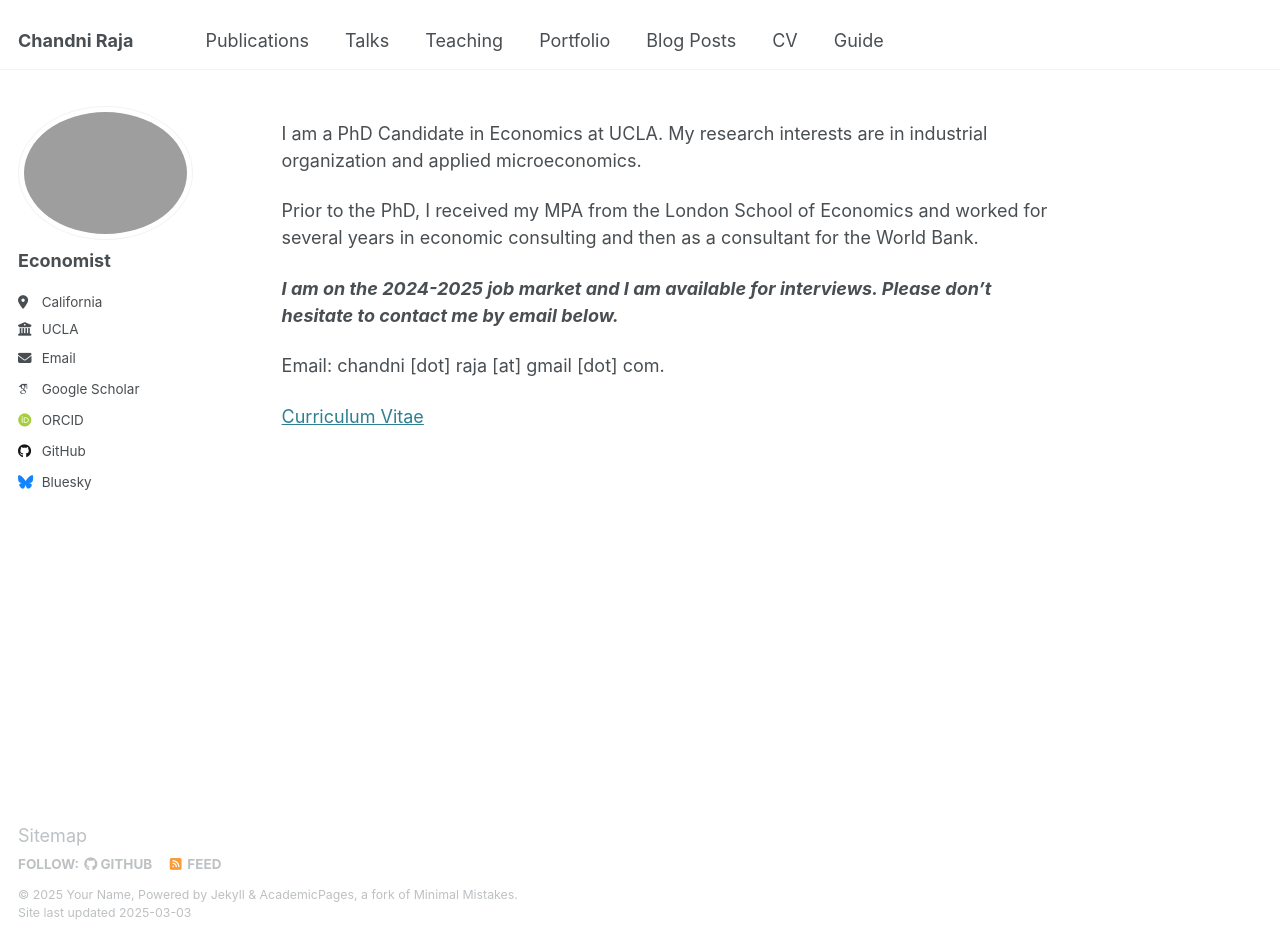
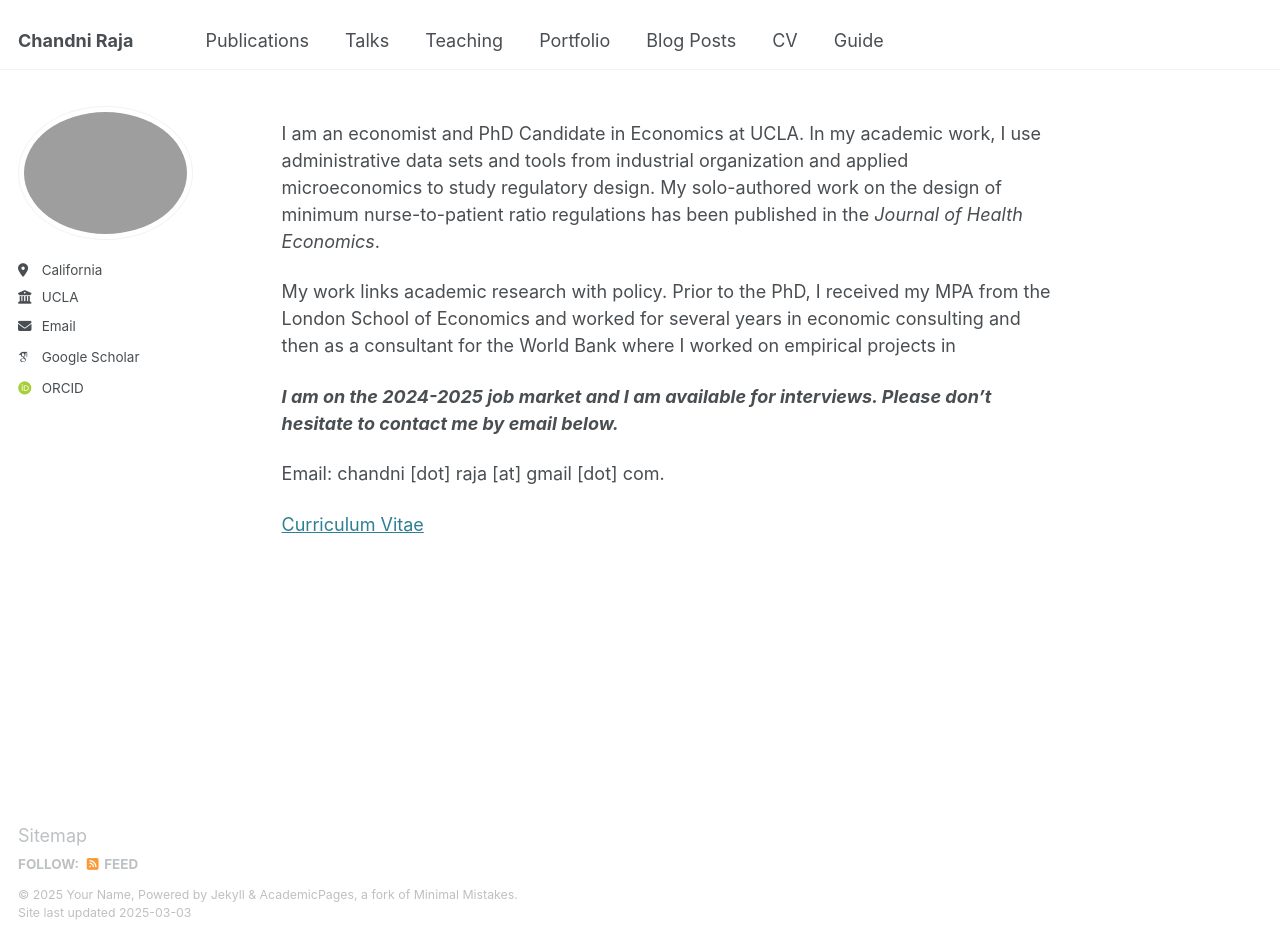
Before and after one commit to chandniraja/chandniraja.github.io, a Jekyll site: the page built from _pages/about.md, in a window 1280 px wide and 941 px high. Built offline with Jekyll 4.4.1, drawn with Linux system fonts in a browser that asks for light colours; some web fonts are replaced.

Commit message:
update front page

```diff
--- a/_config.yml
+++ b/_config.yml
@@ -23,7 +23,7 @@ repository               : "chandniraja/chandniraja.github.io"
 author:
   # Biographic information
   avatar           : "chands3.png"
-  name             : "Economist"
+  name             : ""
   pronouns         : # example: ""
   bio              : ""
   location         : "California"
@@ -45,12 +45,12 @@ author:
   bitbucket        : # Username - Update with your username on the site
   codepen          : # Username
   dribbble         : # Username
-  github           : "academicpages"
+  github           : # Username
   kaggle           : # Username
   stackoverflow    : # User number or user number and name (i.e., use "1" or "1/jeff-atwood")
 
   # Social media
-  bluesky          : "bsky.app" # Replace this with you Bluesky username
+  bluesky          : # Replace this with you Bluesky username
   facebook         : # Username
   flickr           : # Username
   foursquare       : # Username
--- a/_pages/about.md
+++ b/_pages/about.md
@@ -7,9 +7,9 @@ redirect_from:
   - /about.html
 ---
 
-I am a PhD Candidate in Economics at UCLA. My research interests are in industrial organization and applied microeconomics.
+I am an economist and PhD Candidate in Economics at UCLA. In my academic work, I use administrative data sets and tools from industrial organization and applied microeconomics to study regulatory design. My solo-authored work on the design of minimum nurse-to-patient ratio regulations has been published in the _Journal of Health Economics_.
 
-Prior to the PhD, I received my MPA from the London School of Economics and worked for several years in economic consulting and then as a consultant for the World Bank.
+ My work links academic research with policy. Prior to the PhD, I received my MPA from the London School of Economics and worked for several years in economic consulting and then as a consultant for the World Bank where I worked on empirical projects in
 
 _**I am on the 2024-2025 job market and I am available for interviews. Please don't hesitate to contact me by email below.**_
 
```
Also changed, not shown: 1 other file.
